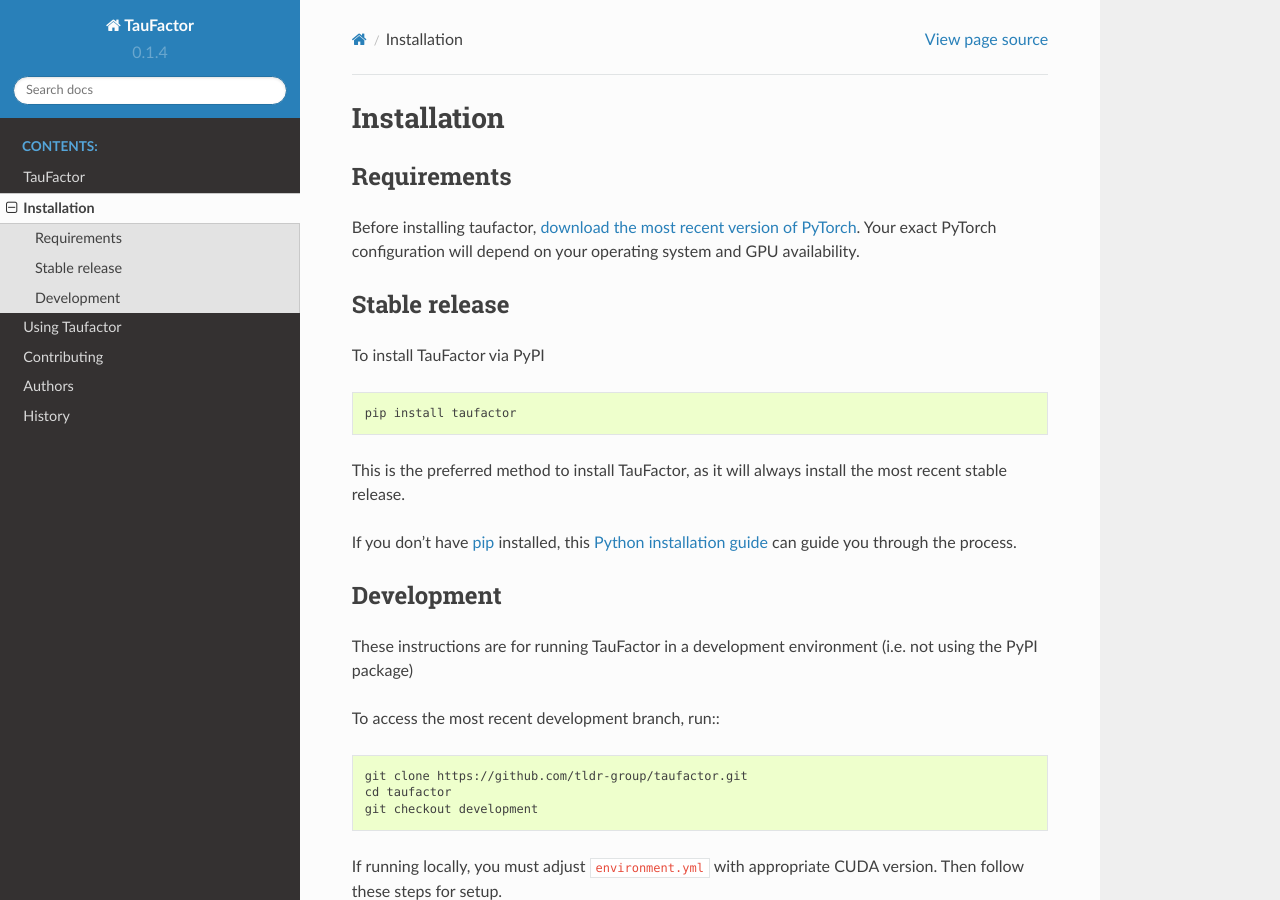
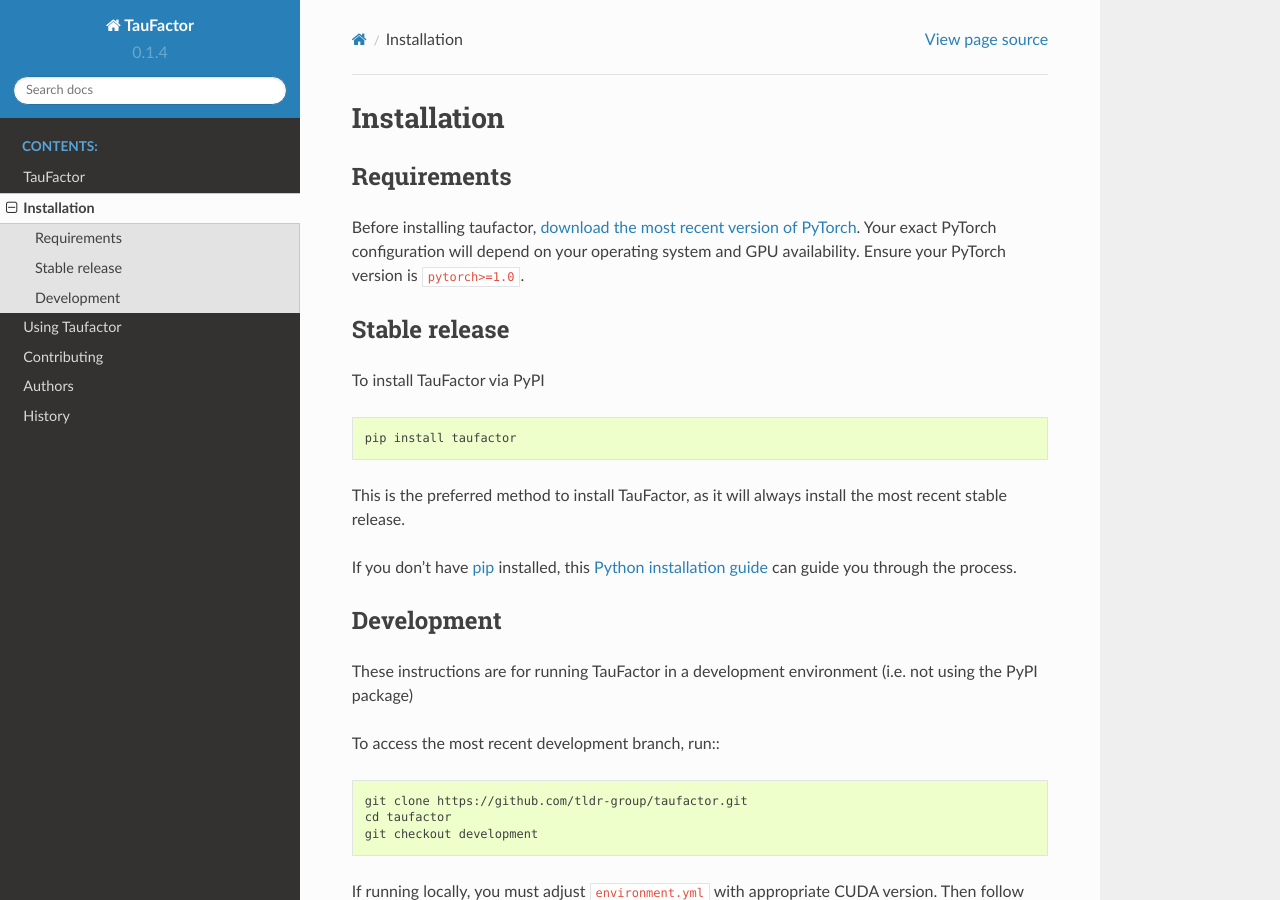
Before and after one commit to tldr-group/taufactor, a Sphinx documentation site: the page built from docs/installation.md, in a window 1280 px wide and 900 px high. Built offline with Sphinx 7.4.7 and the Read the Docs theme 2.0.0, drawn with Linux system fonts in a browser that asks for light colours.

Commit message:
pytorch version 1.10

```diff
--- a/docs/installation.md
+++ b/docs/installation.md
@@ -2,7 +2,7 @@
 
 ## Requirements
 
-Before installing taufactor, [download the most recent version of PyTorch](https://pytorch.org/get-started/locally/). Your exact PyTorch configuration will depend on your operating system and GPU availability.
+Before installing taufactor, [download the most recent version of PyTorch](https://pytorch.org/get-started/locally/). Your exact PyTorch configuration will depend on your operating system and GPU availability. Ensure your PyTorch version is `pytorch>=1.0`.
 
 ## Stable release
 
--- a/environment.yml
+++ b/environment.yml
@@ -4,5 +4,5 @@
     - nvidia
 dependencies:
     - python=3.8
-    - pytorch
+    - pytorch>-1.10
     - pytorch-cuda=11.6
```
Also changed, not shown: README.md (+2 -2 lines).
